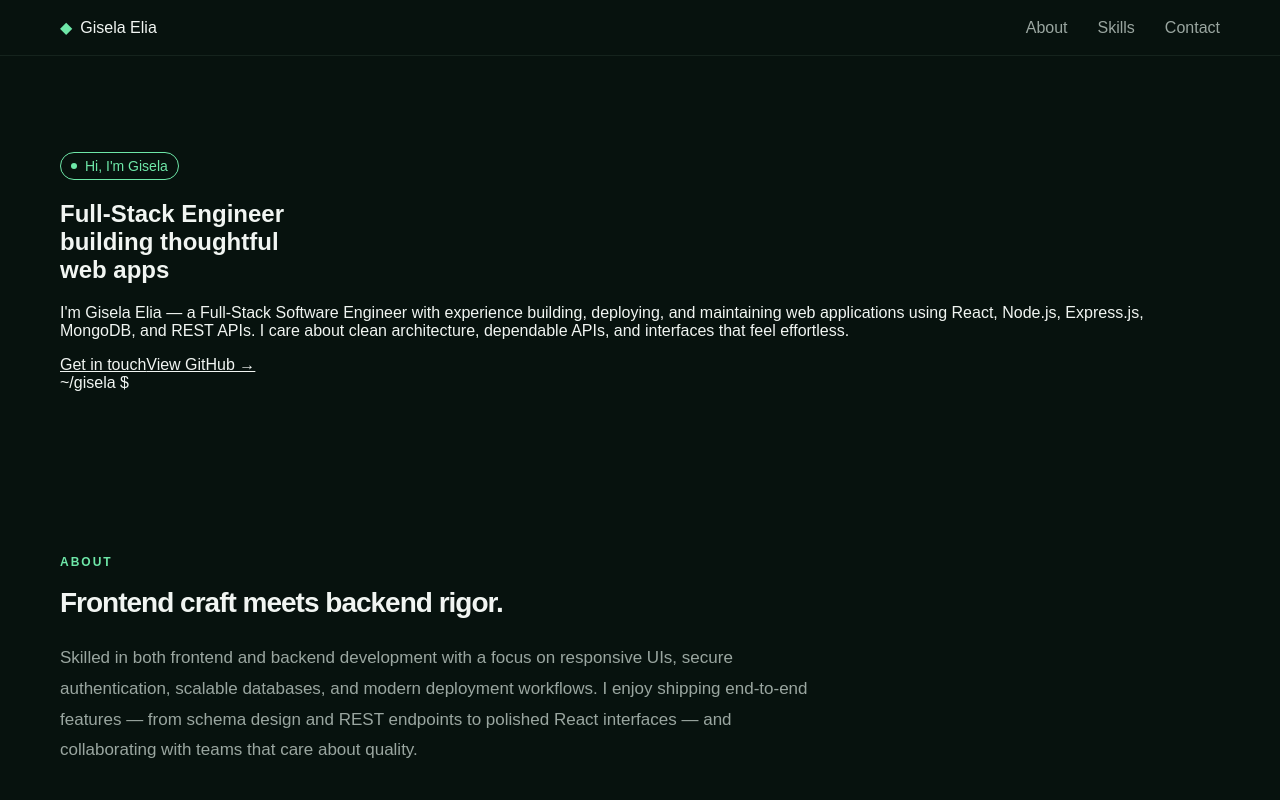
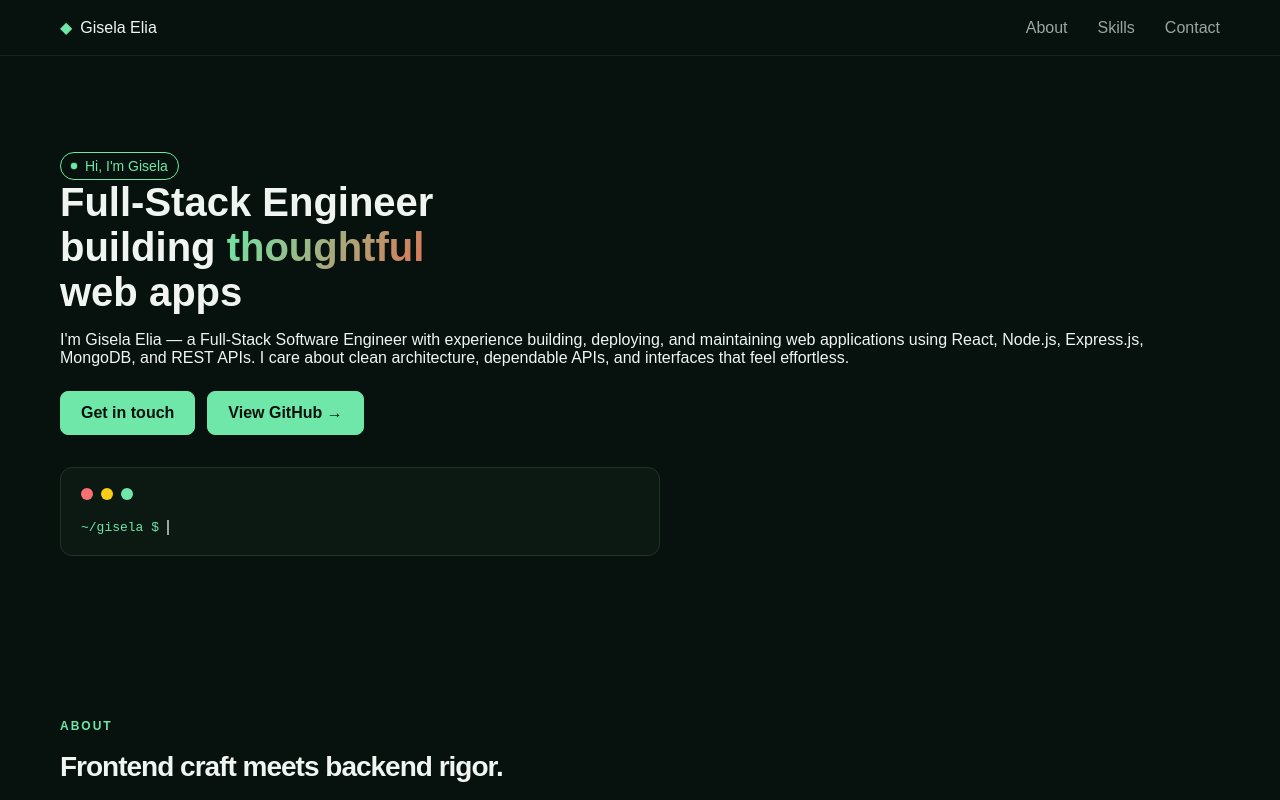
Before and after one commit to gisela-lucena/portfolio, a React (Vite) app: page / in a window 1280 px wide. Shown: the top 800 px of the page. Built offline with nearby package versions, Linux system fonts and the light colour scheme.

Commit message:
adds animations to hero and buttons styles to index.css

```diff
--- a/src/components/Hero/Hero.css
+++ b/src/components/Hero/Hero.css
@@ -7,6 +7,11 @@
   margin: 0 auto;
   width: 100%;
   padding: 0 20px;
+}
+
+.hero h1 {
+  font-size: 40px;
+  margin: 0;
 }
 
 .hero-badge {
@@ -29,6 +34,99 @@
   animation: pulse 2s infinite;
 }
 
+.highlight {
+  color: transparent;
+  background: linear-gradient(120deg, #6ee7a8, #d97757);
+  background-clip: text;
+}
+
+.terminal {
+  margin-top: 32px;
+  max-width: 600px;
+  padding: 20px;
+  background-color: #0c1913;
+  border: 1px solid #233229;
+  border-radius: 12px;
+  font-family: monospace;
+}
+
+.terminal-lights {
+  display: flex;
+  gap: 8px;
+  margin-bottom: 20px;
+}
+
+.terminal-lights span {
+  width: 12px;
+  height: 12px;
+  border-radius: 50%;
+}
+
+.red-light {
+  background-color: #f87171;
+}
+
+.yellow-light {
+  background-color: #facc15;
+}
+
+.green-light {
+  background-color: #6ee7a8;
+}
+
+.terminal-command {
+  color: #6ee7a8;
+  display: flex;
+  flex-wrap: wrap;
+  align-items: center;
+  gap: 8px;
+}
+
+.terminal-typing {
+  display: inline-block;
+  color: #9aa6a0;
+  width: 0;
+  max-width: 100%;
+  overflow: hidden;
+  white-space: nowrap;
+  border-right: 2px solid currentColor;
+  box-sizing: content-box;
+  animation:
+    typing 3s steps(22) infinite,
+    cursor-blink 1s step-end infinite;
+}
+
+@keyframes typing {
+  0%,
+  10% {
+    width: 0;
+  }
+
+  50%,
+  75% {
+    width: 23ch;
+  }
+
+  95%,
+  100% {
+    width: 0;
+  }
+}
+
+@keyframes cursor-blink {
+  50% {
+    border-color: transparent;
+  }
+}
+
+@media (prefers-reduced-motion: reduce) {
+  .terminal-typing {
+    width: 22ch;
+    animation: none;
+    border-right: none;
+  }
+}
+
 @keyframes pulse {
   0% {
     box-shadow: 0 0 #6ee7a899;
@@ -45,8 +143,3 @@
     animation: none;
   }
 }
-@media (prefers-reduced-motion: reduce) {
-  html {
-    scroll-behavior: auto;
-  }
-}
--- a/src/components/Hero/Hero.jsx
+++ b/src/components/Hero/Hero.jsx
@@ -1,4 +1,6 @@
 import "./Hero.css";
+import { useState, useEffect } from "react";
+
 
 function Hero() {
     return (
@@ -25,6 +27,9 @@ function Hero() {
                     </div>
                     <div className="terminal-command">
                         <span className="command-text">~/gisela $</span>
+                        <span className="terminal-typing">
+                            npm run build-something
+                        </span>
                     </div>
                 </div>
             </div>
--- a/src/index.css
+++ b/src/index.css
@@ -43,3 +43,40 @@ textarea {
   letter-spacing: 2px;
   text-transform: uppercase;
 }
+
+.btn {
+  display: inline-flex;
+  padding: 12px 20px;
+  background-color: #6ee7a8;
+  color: #07120e;
+  text-decoration: none;
+  border-radius: 8px;
+  font-weight: 600;
+  align-items: center;
+  justify-content: center;
+  min-height: 44px;
+  border: 1px solid #6ee7a8;
+}
+
+.btn:hover {
+  background-color: #a3f0c4;
+}
+
+.btn:focus-visible {
+  outline: 2px solid #f1f5f2;
+  outline-offset: 4px;
+}
+
+.hero-buttons,
+.contact-buttons {
+  display: flex;
+  flex-wrap: wrap;
+  gap: 12px;
+  margin-top: 24px;
+}
+
+@media (prefers-reduced-motion: reduce) {
+  html {
+    scroll-behavior: auto;
+  }
+}
```
